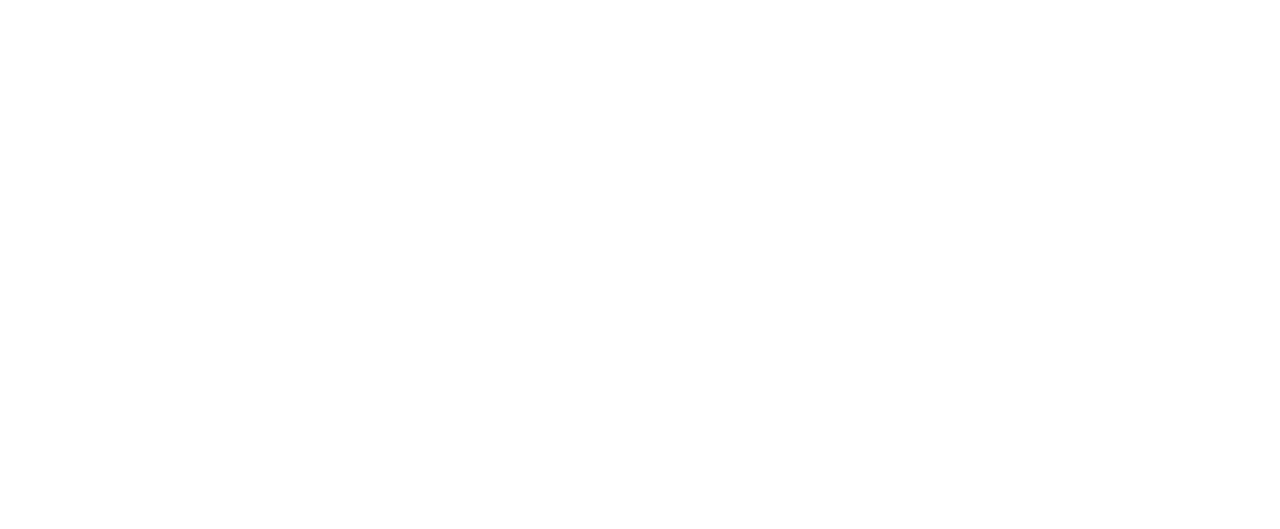
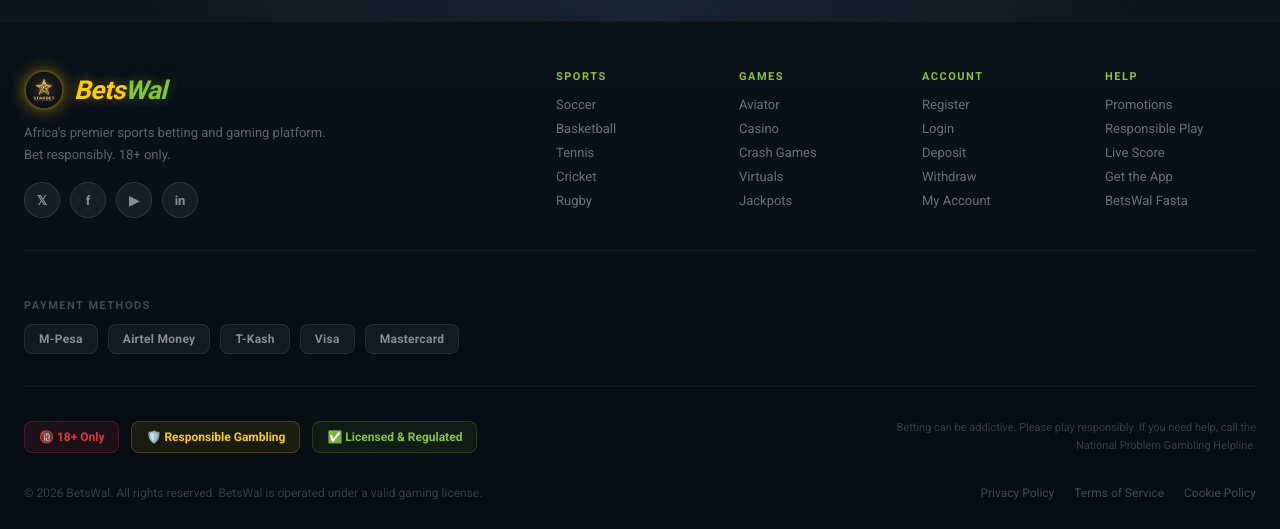
Before and after one commit to voceebonet-dot/betswal, a React (Vite) app: page / in a window 1280 px wide. Shown: the part 895-1424 px from the top of the page. Before the commit the page ends 852 px from the top, so only its background shows below. Built offline with nearby package versions, Linux system fonts and the light colour scheme; no server answers.

Commit message:
Feature: Add premium footer with links, payment methods, and responsible gambling badges

```diff
--- a/src/App.jsx
+++ b/src/App.jsx
@@ -7,6 +7,7 @@
 import BetslipRight from './components/BetslipRight';
 import JackpotModal from './components/JackpotModal';
 import BetTracker from './components/BetTracker';
+import Footer from './components/Footer';
 
 function AppInner() {
   const [bets, setBets] = useState([]);
@@ -127,6 +128,9 @@
 
       {/* Floating Bet Tracker (always visible when user has bets) */}
       <BetTracker />
+
+      {/* Footer */}
+      <Footer setActiveSection={setActiveSection} />
     </>
   );
 }
--- /dev/null
+++ b/src/components/Footer.jsx
@@ -0,0 +1,185 @@
+import React from 'react';
+
+const Footer = ({ setActiveSection }) => {
+  const year = new Date().getFullYear();
+
+  const columns = [
+    {
+      title: 'Sports',
+      links: [
+        { label: 'Soccer', section: 'Home' },
+        { label: 'Basketball', section: 'Home' },
+        { label: 'Tennis', section: 'Home' },
+        { label: 'Cricket', section: 'Home' },
+        { label: 'Rugby', section: 'Home' },
+      ],
+    },
+    {
+      title: 'Games',
+      links: [
+        { label: 'Aviator', section: 'Aviator' },
+        { label: 'Casino', section: 'Casino' },
+        { label: 'Crash Games', section: 'Crash Games' },
+        { label: 'Virtuals', section: 'Virtuals' },
+        { label: 'Jackpots', section: 'Jackpots' },
+      ],
+    },
+    {
+      title: 'Account',
+      links: [
+        { label: 'Register', section: 'Register' },
+        { label: 'Login', section: 'Login' },
+        { label: 'Deposit', section: 'Deposit' },
+        { label: 'Withdraw', section: 'Withdraw' },
+        { label: 'My Account', section: 'Account' },
+      ],
+    },
+    {
+      title: 'Help',
+      links: [
+        { label: 'Promotions', section: 'Promotions' },
+        { label: 'Responsible Play', section: 'Responsible' },
+        { label: 'Live Score', section: 'Live Score' },
+        { label: 'Get the App', section: 'App' },
+        { label: 'BetsWal Fasta', section: 'BetsWal Fasta' },
+      ],
+    },
+  ];
+
+  const payments = ['M-Pesa', 'Airtel Money', 'T-Kash', 'Visa', 'Mastercard'];
+  const socialLinks = [
+    { icon: '𝕏', label: 'Twitter', url: '#' },
+    { icon: 'f', label: 'Facebook', url: '#' },
+    { icon: '▶', label: 'YouTube', url: '#' },
+    { icon: 'in', label: 'Instagram', url: '#' },
+  ];
+
+  return (
+    <footer style={{
+      marginTop: '4rem',
+      background: 'linear-gradient(180deg, #0a1118 0%, #060c12 100%)',
+      borderTop: '1px solid rgba(255,255,255,0.06)',
+    }}>
+      {/* Top section */}
+      <div style={{ maxWidth: '1400px', margin: '0 auto', padding: '3rem 1.5rem 2rem' }}>
+
+        {/* Brand + tagline */}
+        <div style={{ display: 'flex', justifyContent: 'space-between', alignItems: 'flex-start', flexWrap: 'wrap', gap: '2rem', marginBottom: '3rem', paddingBottom: '2rem', borderBottom: '1px solid rgba(255,255,255,0.05)' }}>
+          <div style={{ maxWidth: '320px' }}>
+            <div style={{ display: 'flex', alignItems: 'center', gap: '10px', marginBottom: '12px' }}>
+              <img src="/starbet_logo.png" alt="BetsWal Logo" style={{ width: '40px', height: '40px', borderRadius: '50%', boxShadow: '0 0 16px rgba(254,205,8,0.45)', border: '2px solid rgba(254,205,8,0.3)' }} />
+              <span style={{ fontSize: '26px', fontWeight: 900, fontStyle: 'italic', letterSpacing: '-0.5px' }}>
+                <span style={{ color: '#fecd08', textShadow: '0 0 12px rgba(254,205,8,0.4)' }}>Bets</span>
+                <span style={{ color: '#86c439', textShadow: '0 0 12px rgba(134,196,57,0.4)' }}>Wal</span>
+              </span>
+            </div>
+            <p style={{ color: 'rgba(255,255,255,0.35)', fontSize: '13px', lineHeight: '1.7', marginBottom: '16px' }}>
+              Africa's premier sports betting and gaming platform. Bet responsibly. 18+ only.
+            </p>
+            {/* Social icons */}
+            <div style={{ display: 'flex', gap: '10px' }}>
+              {socialLinks.map(s => (
+                <a key={s.label} href={s.url} aria-label={s.label} style={{
+                  width: '36px', height: '36px', borderRadius: '50%',
+                  background: 'rgba(255,255,255,0.06)', border: '1px solid rgba(255,255,255,0.1)',
+                  display: 'flex', alignItems: 'center', justifyContent: 'center',
+                  color: 'rgba(255,255,255,0.5)', fontSize: '13px', fontWeight: 700,
+                  textDecoration: 'none', transition: 'all 0.2s',
+                }}
+                  onMouseEnter={e => { e.currentTarget.style.background = 'rgba(134,196,57,0.15)'; e.currentTarget.style.color = '#86c439'; e.currentTarget.style.borderColor = 'rgba(134,196,57,0.4)'; }}
+                  onMouseLeave={e => { e.currentTarget.style.background = 'rgba(255,255,255,0.06)'; e.currentTarget.style.color = 'rgba(255,255,255,0.5)'; e.currentTarget.style.borderColor = 'rgba(255,255,255,0.1)'; }}
+                >
+                  {s.icon}
+                </a>
+              ))}
+            </div>
+          </div>
+
+          {/* Link columns */}
+          <div style={{ display: 'grid', gridTemplateColumns: 'repeat(4, 1fr)', gap: '2rem', flex: 1, maxWidth: '700px' }}>
+            {columns.map(col => (
+              <div key={col.title}>
+                <div style={{ fontSize: '11px', fontWeight: 800, color: '#86c439', letterSpacing: '1.5px', textTransform: 'uppercase', marginBottom: '14px' }}>
+                  {col.title}
+                </div>
+                <ul style={{ listStyle: 'none', padding: 0, margin: 0, display: 'flex', flexDirection: 'column', gap: '9px' }}>
+                  {col.links.map(link => (
+                    <li key={link.label}>
+                      <button
+                        onClick={() => setActiveSection && setActiveSection(link.section)}
+                        style={{
+                          background: 'none', border: 'none', padding: 0, cursor: 'pointer',
+                          color: 'rgba(255,255,255,0.4)', fontSize: '13px', textAlign: 'left',
+                          transition: 'color 0.2s', fontFamily: 'inherit',
+                        }}
+                        onMouseEnter={e => e.currentTarget.style.color = '#fff'}
+                        onMouseLeave={e => e.currentTarget.style.color = 'rgba(255,255,255,0.4)'}
+                      >
+                        {link.label}
+                      </button>
+                    </li>
+                  ))}
+                </ul>
+              </div>
+            ))}
+          </div>
+        </div>
+
+        {/* Payment methods */}
+        <div style={{ marginBottom: '2rem', paddingBottom: '2rem', borderBottom: '1px solid rgba(255,255,255,0.05)' }}>
+          <div style={{ fontSize: '11px', fontWeight: 700, color: 'rgba(255,255,255,0.25)', letterSpacing: '1.5px', textTransform: 'uppercase', marginBottom: '12px' }}>
+            Payment Methods
+          </div>
+          <div style={{ display: 'flex', gap: '10px', flexWrap: 'wrap' }}>
+            {payments.map(p => (
+              <div key={p} style={{
+                background: 'rgba(255,255,255,0.05)', border: '1px solid rgba(255,255,255,0.08)',
+                borderRadius: '8px', padding: '7px 14px', fontSize: '12px', fontWeight: 600,
+                color: 'rgba(255,255,255,0.5)', letterSpacing: '0.3px',
+              }}>
+                {p}
+              </div>
+            ))}
+          </div>
+        </div>
+
+        {/* Responsible gambling + license */}
+        <div style={{ display: 'flex', flexWrap: 'wrap', gap: '1.5rem', alignItems: 'center', justifyContent: 'space-between', marginBottom: '2rem' }}>
+          <div style={{ display: 'flex', gap: '12px', alignItems: 'center', flexWrap: 'wrap' }}>
+            <div style={{ background: 'rgba(220,53,69,0.1)', border: '1px solid rgba(220,53,69,0.25)', borderRadius: '8px', padding: '8px 14px', fontSize: '12px', fontWeight: 700, color: '#dc3545', display: 'flex', alignItems: 'center', gap: '6px' }}>
+              🔞 18+ Only
+            </div>
+            <div style={{ background: 'rgba(254,205,8,0.08)', border: '1px solid rgba(254,205,8,0.2)', borderRadius: '8px', padding: '8px 14px', fontSize: '12px', fontWeight: 700, color: '#fecd08', display: 'flex', alignItems: 'center', gap: '6px' }}>
+              🛡️ Responsible Gambling
+            </div>
+            <div style={{ background: 'rgba(134,196,57,0.08)', border: '1px solid rgba(134,196,57,0.2)', borderRadius: '8px', padding: '8px 14px', fontSize: '12px', fontWeight: 700, color: '#86c439', display: 'flex', alignItems: 'center', gap: '6px' }}>
+              ✅ Licensed & Regulated
+            </div>
+          </div>
+          <div style={{ fontSize: '11px', color: 'rgba(255,255,255,0.2)', lineHeight: 1.6, maxWidth: '380px', textAlign: 'right' }}>
+            Betting can be addictive. Please play responsibly. If you need help, call the National Problem Gambling Helpline.
+          </div>
+        </div>
+
+        {/* Bottom bar */}
+        <div style={{ display: 'flex', justifyContent: 'space-between', alignItems: 'center', flexWrap: 'wrap', gap: '1rem' }}>
+          <div style={{ fontSize: '12px', color: 'rgba(255,255,255,0.2)' }}>
+            © {year} BetsWal. All rights reserved. BetsWal is operated under a valid gaming license.
+          </div>
+          <div style={{ display: 'flex', gap: '20px' }}>
+            {['Privacy Policy', 'Terms of Service', 'Cookie Policy'].map(item => (
+              <span key={item} style={{ fontSize: '12px', color: 'rgba(255,255,255,0.25)', cursor: 'pointer', transition: 'color 0.2s' }}
+                onMouseEnter={e => e.currentTarget.style.color = '#86c439'}
+                onMouseLeave={e => e.currentTarget.style.color = 'rgba(255,255,255,0.25)'}
+              >
+                {item}
+              </span>
+            ))}
+          </div>
+        </div>
+      </div>
+    </footer>
+  );
+};
+
+export default Footer;
```
